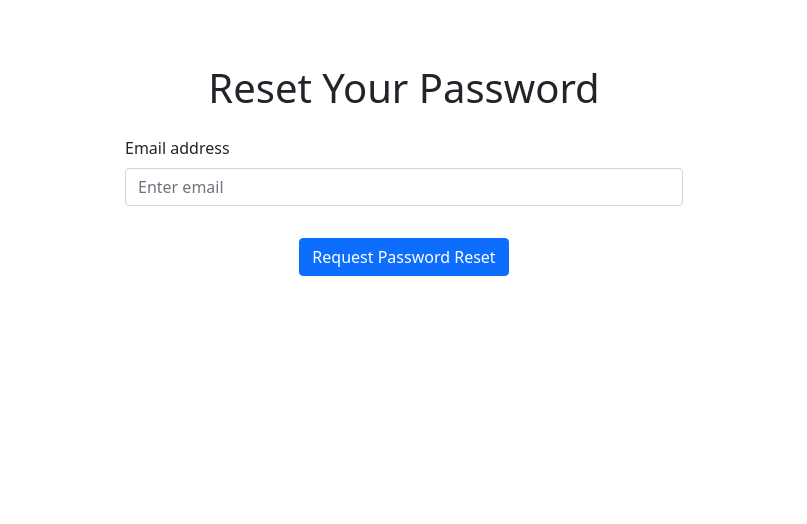
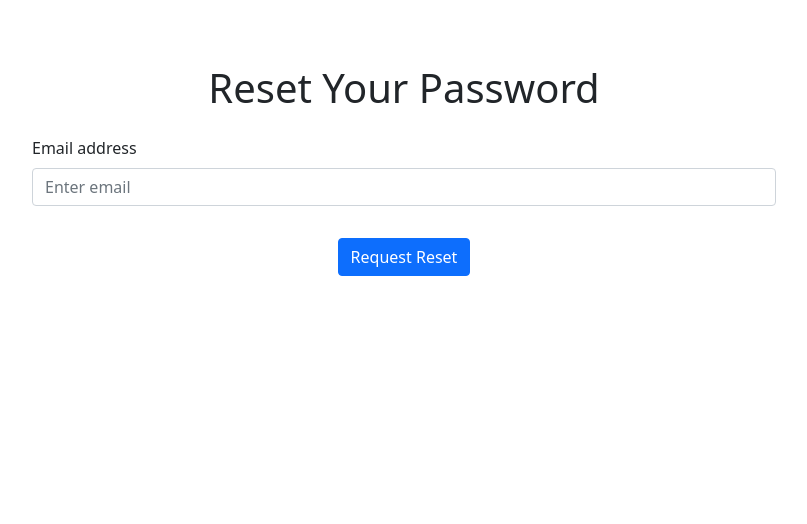
Before and after one commit to TroyLouis/my_frame_website, a Flask app: page /reset_password in a window 1280 px wide. Shown: the part 56-580 px from the top of the page, without its empty margins (236-1043 px from the left). Run offline with Flask 2, Linux system fonts and the light colour scheme; some libraries are stand-ins or nearby versions.

Commit message:
styling changes on registration and login forms

```diff
--- a/my_frame/static/styles/main.css
+++ b/my_frame/static/styles/main.css
@@ -4,3 +4,7 @@
   width: auto;
   height: auto;
 }
+
+.small-btc-address {
+font-size: 10px;
+}
--- a/my_frame/templates/login.html
+++ b/my_frame/templates/login.html
@@ -5,7 +5,7 @@
     <div class="container">
         <div class="d-flex flex-column align-items-center">
         <h1 class="p-3 text-center">Login to your Account</h1>
-            <div class="col-6">
+            <div class="col-8">
             <form method="POST" action="">
                 {{ form.hidden_tag() }}
                 <div class="form-group mb-3">
--- a/my_frame/templates/register.html
+++ b/my_frame/templates/register.html
@@ -4,7 +4,7 @@
     <div class="container">
         <div class="d-flex flex-column align-items-center">
             <h1 class="p-3 text-center">Register Your Account</h1>
-            <div class="col-6">
+            <div class="col-8">
                 <form method="POST" action="">
                     {{ form.hidden_tag() }}
                     <div class="form-group mb-3">
--- a/my_frame/templates/reset_request.html
+++ b/my_frame/templates/reset_request.html
@@ -4,8 +4,8 @@
 <section class="p-5">
     <div class="container">
         <div class="d-flex flex-column align-items-center">
-        <h1 class="p-3">Reset Your Password</h1>
-            <div class="col-6">
+        <h1 class="p-3 text-center">Reset Your Password</h1>
+            <div class="col-8">
             <form method="POST" action="">
                 {{ form.hidden_tag() }}
                 <div class="form-group mb-3">
@@ -22,7 +22,7 @@
                         {% endif %}
                 </div>
                 <div class="text-center">
-                    {{ form.submit(class="btn btn-primary mt-3 mb-2") }}
+                {{ form.submit(class="btn btn-primary mt-3 mb-2") }}
                 </div>
             </form>
             </div>
--- a/my_frame/users/forms.py
+++ b/my_frame/users/forms.py
@@ -58,7 +58,7 @@ class UpdateAccountForm(FlaskForm):
 class RequestResetForm(FlaskForm):
     email = StringField('Email',
                         validators=[DataRequired(), Email()])
-    submit = SubmitField('Request Password Reset')
+    submit = SubmitField('Request Reset')
 
     def validate_email(self, email):
         email_address = User.query.filter_by(email=email.data.lower()).first()
```
Also changed, not shown: my_frame/templates/home.html (+10 -6 lines).
